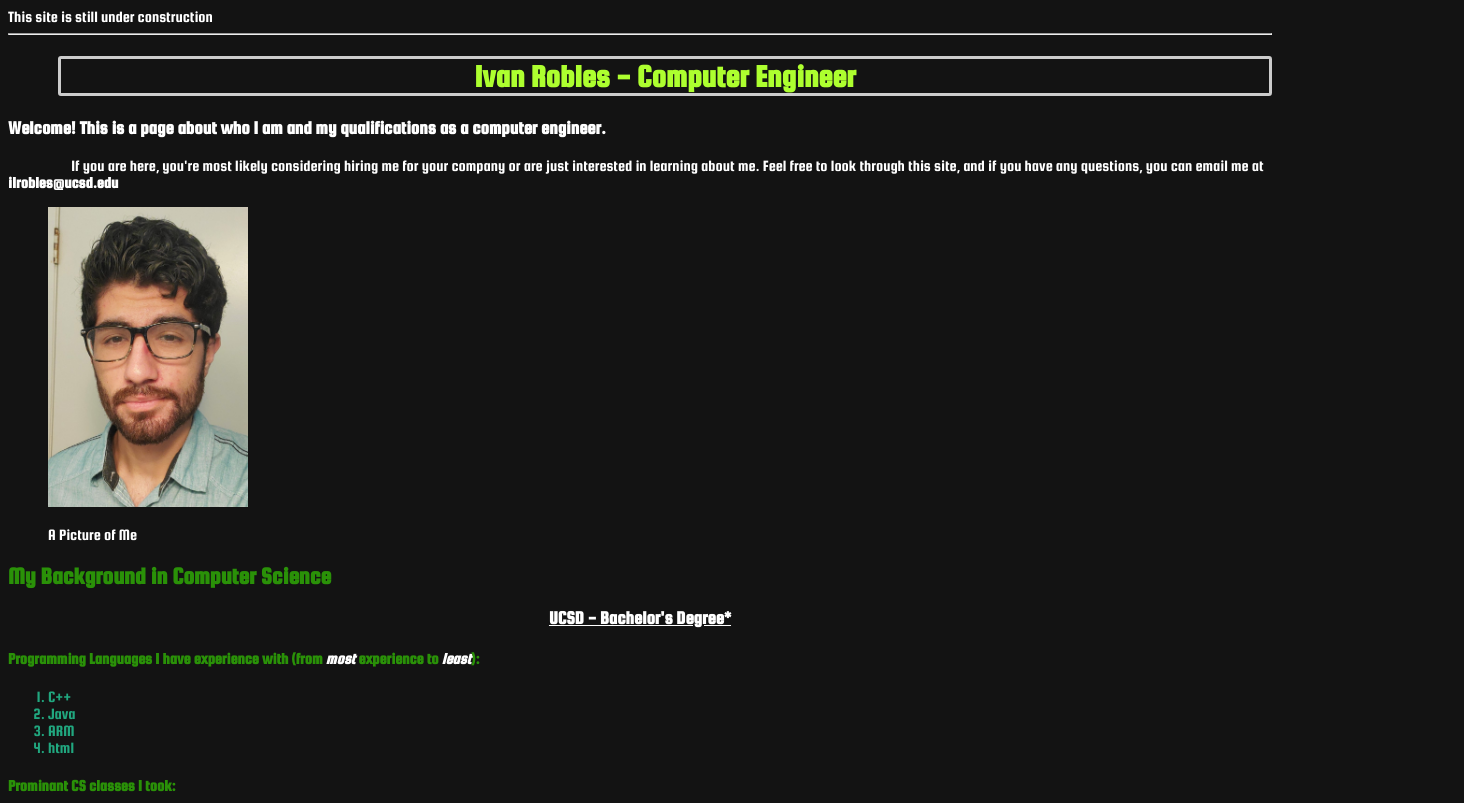
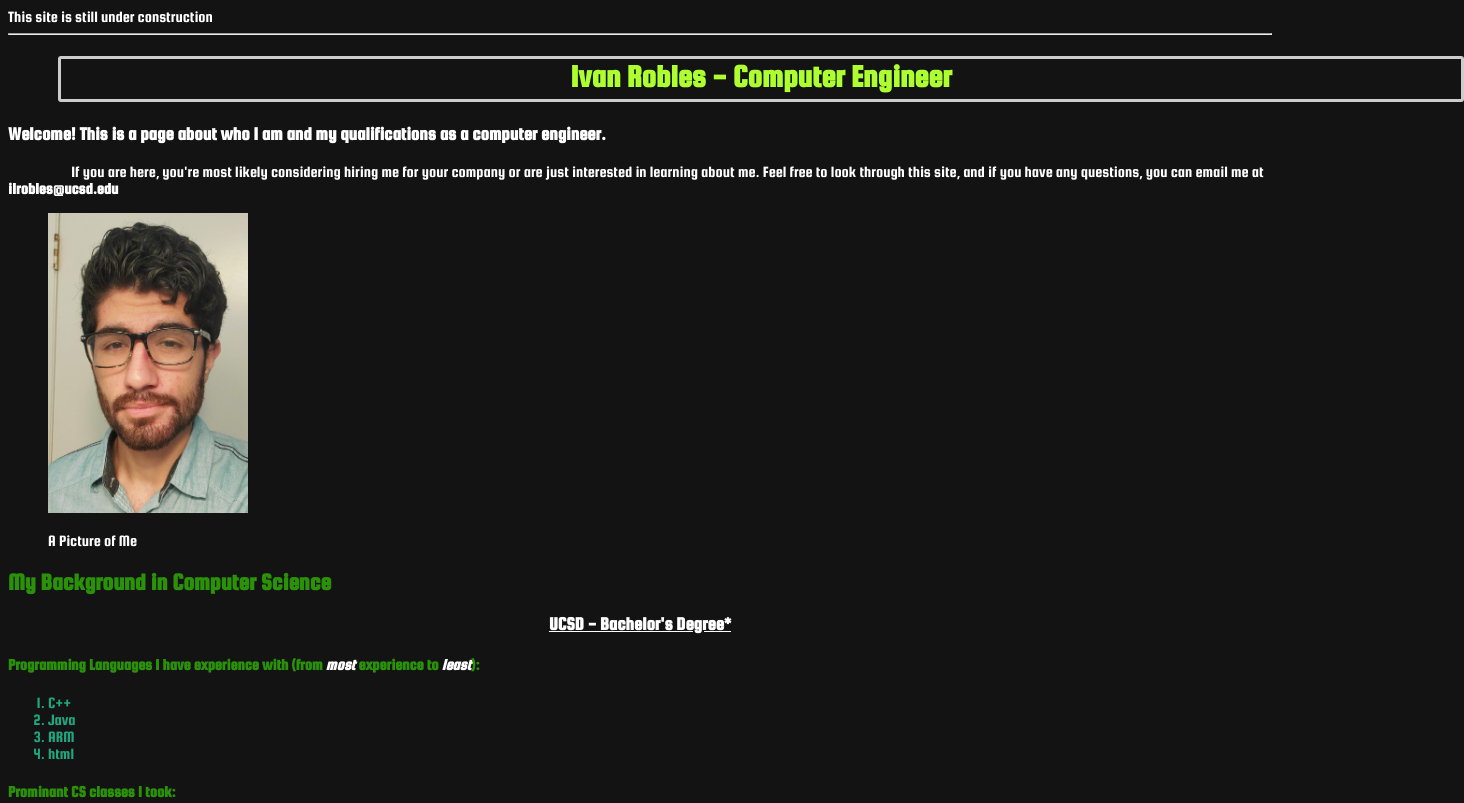
Before and after one commit to i1robles/wi21-cse110-lab3, a plain HTML site: page index.html in a window 1280 px wide. Shown: the top 803 px of the page, 1464 px wide, since content can reach past the window. Drawn offline with Linux system fonts and the light colour scheme.

Commit message:
H/W and Text

```diff
--- a/index.html
+++ b/index.html
@@ -14,6 +14,8 @@
             h1 {
                 color: greenyellow;
                 margin-left: 50px;
+                height: 40px;
+                width: 1400px;
                 border:3px solid hsl(0,0%,80%);
                 border-radius: 3px;
             }
```
